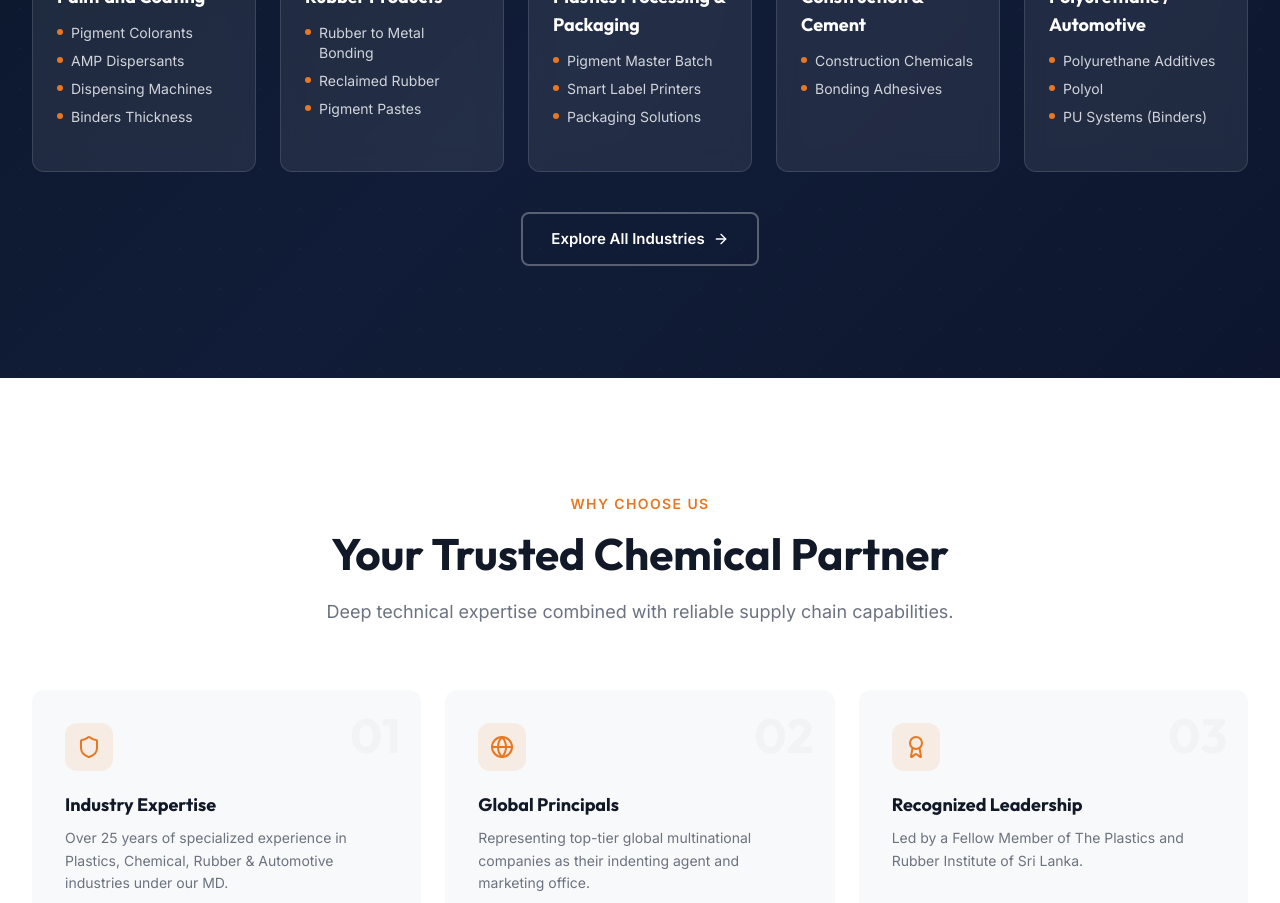
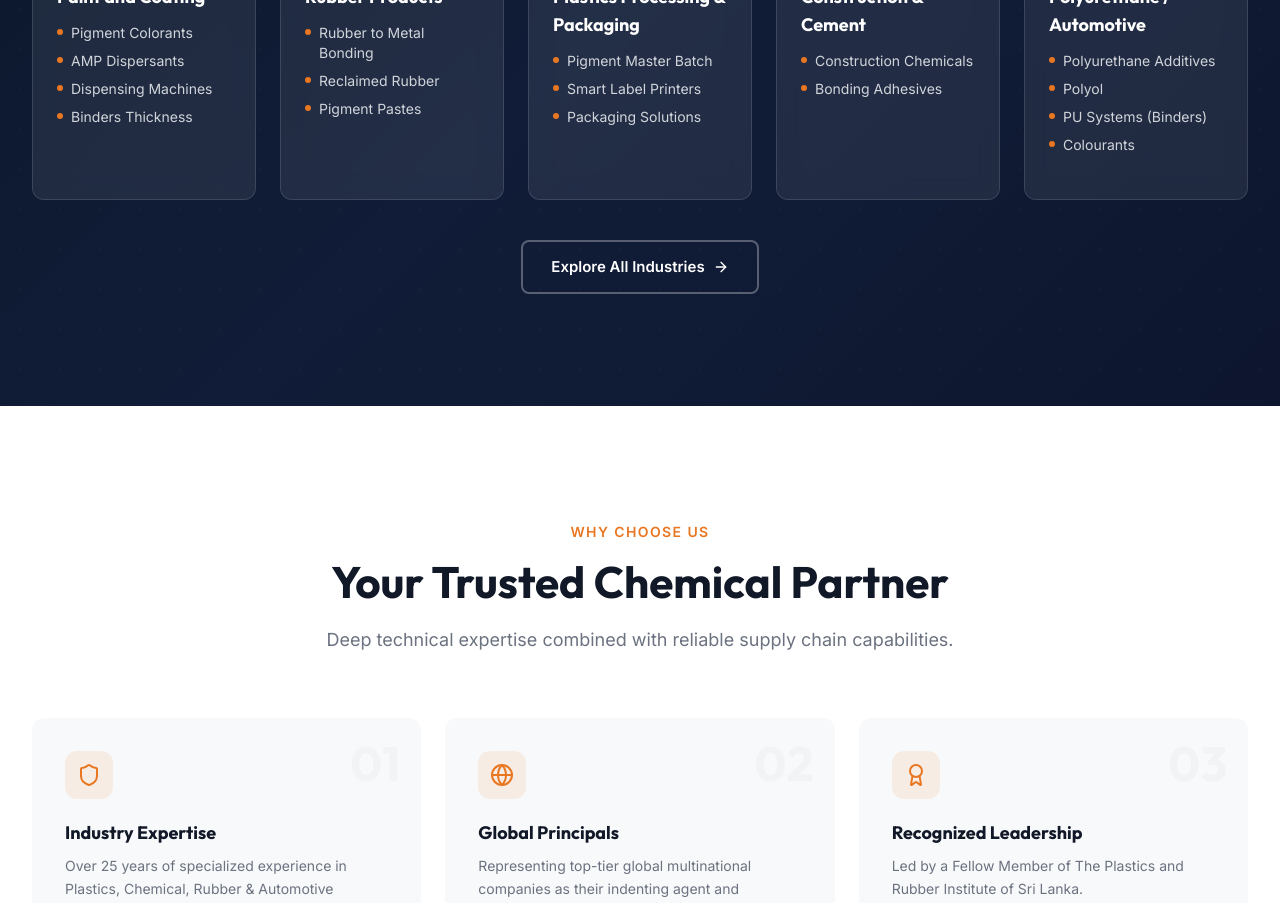
Before and after one commit to vudyananda-hue/SPV-PLASTCHEM-PVT-LTD, a React (Vite) app in the folder frontend/: page / in a window 1280 px wide. Shown: the part 3560-4463 px from the top of the page. Built offline with nearby package versions, Linux system fonts and the light colour scheme; no server answers.

Commit message:
update Polyurethane / Automotive solutions to include Colourants

```diff
--- a/frontend/src/data/content.js
+++ b/frontend/src/data/content.js
@@ -286,7 +286,7 @@ export const industries = [
     name: 'Polyurethane / Automotive',
     icon: Wrench,
     description: 'Supplying PU additives, binders, and polyol for the Polyurethane Industry and Automotive Industry.',
-    solutions: ['Polyurethane Additives', 'Polyol', 'PU Systems (Binders)'],
+    solutions: ['Polyurethane Additives', 'Polyol', 'PU Systems (Binders)', 'Colourants'],
   },
 ]
 
```
